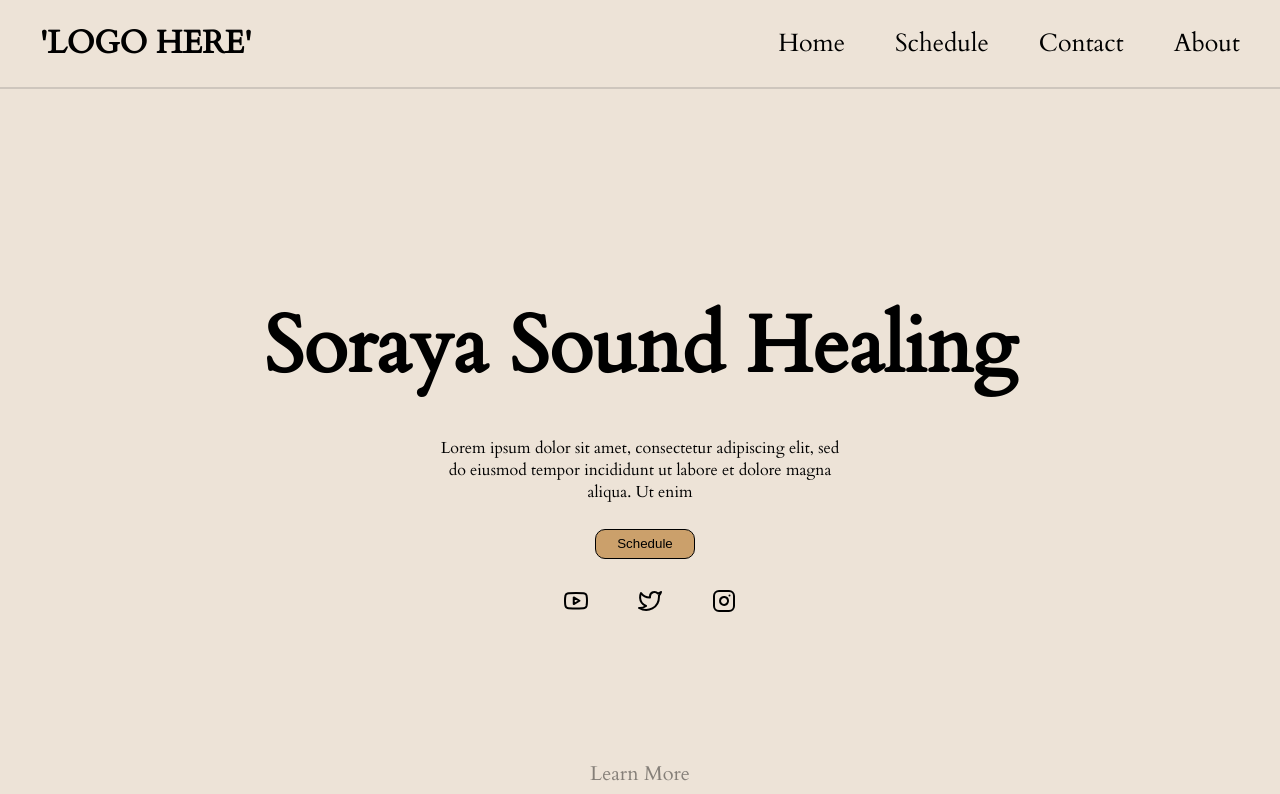
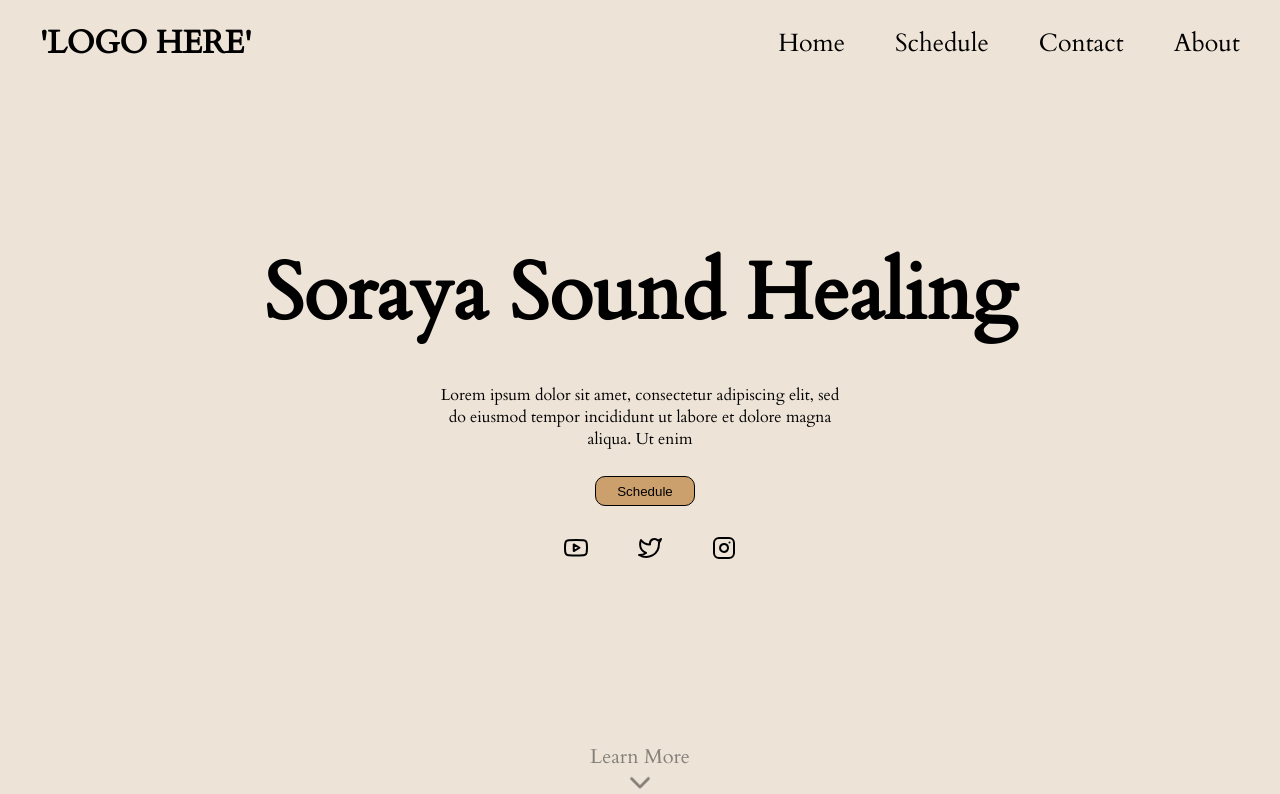
Before and after one commit to jgodi96/Soraya-Sound-Healing, a React (Create React App) app: page / in a window 1280 px wide. Shown: the top 794 px of the page. Built offline with nearby package versions, Linux system fonts and the light colour scheme; the HTML template or start-up script is replaced by a standard one.

Commit message:
added home animations

```diff
--- a/src/components/nav-bar/nav-bar.component.jsx
+++ b/src/components/nav-bar/nav-bar.component.jsx
@@ -1,11 +1,25 @@
+import {useState} from 'react'
 import { Outlet,Link } from "react-router-dom"
 import Logo from '../logo/logo.component'
 import './nav-bar.styles.scss'
 
 const NavBar = () => {
+
+    const [navBarScroll,setNavBarScroll] = useState(false)
+
+    const changeBackground = () => {
+
+        if(window.scrollY >= 1 ){
+            setNavBarScroll(true)
+        }
+        else{
+            setNavBarScroll(false);
+        }
+    }
+    window.addEventListener('scroll',changeBackground)
     return (
         <>
-        <div className="nav-container">
+        <div className={navBarScroll ? 'nav-container active' : 'nav-container'}>
 
             <Logo></Logo>
 
--- a/src/components/nav-bar/nav-bar.styles.scss
+++ b/src/components/nav-bar/nav-bar.styles.scss
@@ -2,11 +2,16 @@
 
 
 .nav-container {
+    position:fixed;
+    top:0;
+    left:0;
+    width:100%;
     display:flex;
     justify-content: space-between;
     align-items: center;
-    border-bottom: 2px solid rgba(126, 121, 121, 0.274);
+    animation: .5s spreadStart ease-out;
     padding: 0px 40px;
+    transition:1s;
 
 
     .link-container {
@@ -20,4 +25,20 @@
 
 
 
+
 }
+@keyframes spreadStart {
+    0%{
+    opacity: 0%;
+    transform: scaleX(0);
+    }
+    100%{
+        opacity: 100%;
+
+    }
+
+}
+.active{
+    border-bottom:0px;
+
+}
--- a/src/routes/home/home.component.jsx
+++ b/src/routes/home/home.component.jsx
@@ -11,7 +11,7 @@ import Instruments from "./instruments/instruments.components";
 const Home = () => {
   return (
     <>
-      <div className="home-container">
+      <section className="home-container">
         <div className="description-content">
           <h1>Soraya Sound Healing</h1>
           <p>
@@ -38,7 +38,7 @@ const Home = () => {
         <div className="down-label">Learn More</div>
         <IoIosArrowDown className="down-icon"/>
         </div>
-        </div>
+        </section>
 
 
       <HowItWorks/>
--- a/src/routes/home/home.styles.scss
+++ b/src/routes/home/home.styles.scss
@@ -3,15 +3,20 @@
   justify-content: space-around;
   align-items: center;
   width: 100%;
-  height: 91vh;
+  height: 100vh;
   padding: 40px;
   position:relative;
+
+
 
 
   .description-content {
     display: flex;
     flex-direction: column;
     align-items: center;
+
+
+
 
 
     h1
@@ -22,33 +27,52 @@
         font-size:80px;
         text-align: center;
         margin-bottom:20px;
+        animation: top-to-bottom .5s ease-out forwards;
+        opacity: 0%;
+        animation-delay: .4s;
+        @keyframes top-to-bottom {
+
+          0%{
+            opacity:0%;
+            transform: translateY(-50px);
+          }
+          100%{
+            opacity:100%;
+          }
+
+        }
+
+
 
 
 
 }
-h2{
-  position:relative;
-  text-align: center;
-  margin-top:0px;
-  font-size:35px;
-  height:100px;
-  &::after{
+// h2{
+//   position:relative;
+//   text-align: center;
+//   margin-top:0px;
+//   font-size:35px;
+//   height:100px;
+//   &::after{
 
-    content:"";
-    position:absolute;
-    bottom:0;
-    left:0;
-    background-color:rgba(126, 121, 121, 0.274);
-    width:25rem;
-    height:.1rem;
-    border-radius:50px;
-    stretch: 1s ease-in-out forwards;        animation: line-
+//     content:"";
+//     position:absolute;
+//     bottom:0;
+//     left:0;
+//     background-color:rgba(126, 121, 121, 0.274);
+//     width:25rem;
+//     height:.1rem;
+//     border-radius:50px;
+//     stretch: 1s ease-in-out forwards;        animation: line-
 
-}
-}
+// }
+// }
 p {
   max-width: 50ch;
   text-align: center;
+  animation: top-to-bottom .5s ease-out forwards;
+        opacity: 0%;
+        animation-delay: .8s;
 }
 
 
@@ -59,6 +83,9 @@ p {
       width: 100%;
       margin-top: 10px;
       margin-left: 10px;
+      animation: top-to-bottom .5s ease-out forwards;
+        opacity: 0%;
+        animation-delay: 1.2s;
       .home-schedule-button {
         border-radius: 10px;
         border: 1.5px solid black;
@@ -85,6 +112,10 @@ p {
       align-content: center;
       justify-content: space-around;
       gap:50px;
+      opacity: 0%;
+      animation: .5s spreadStart ease-out forwards ;
+
+      animation-delay: 1.4s;
       svg {
         width: 24px;
         height: 24px;
@@ -120,6 +151,11 @@ p {
     display: flex;
     flex-direction: column;
     align-items: center;
+    opacity: 0%;
+    animation: top-to-bottom .5s ease-out forwards;
+        opacity: 0%;
+        animation-delay: 2s;
+        cursor: pointer;
     .down-label{
       font-size: 20px;
       color: rgba(0, 0, 0, 0.438);
@@ -127,21 +163,32 @@ p {
     .down-icon{
       font-size: 30px;
       color: rgba(0, 0, 0, 0.438);
+      animation: .5s down-bounce alternate infinite
     }
-    .down-icon:hover{
-      animation: 1s down-bounce infinite
-    }
+
     @keyframes down-bounce {
       0%{
-        transform:scale(1.0);
+        transform:translatey(-5px);
 
 
       }
       100%{
-        transform:scale(1.1);
+        transform:translatey(1);
       }
 
     }
   }
+  // .down-container:hover{
+  //   animation: .1s learn-more-hover
+  // }
+  // @keyframes learn-more-hover {
+  //   0%{
+  //     transform: scale(1);
+  //   }
+  //   100%{
+  //     text-replace: scale(1.1);
+  //   }
+
+  // }
 
 }
```
